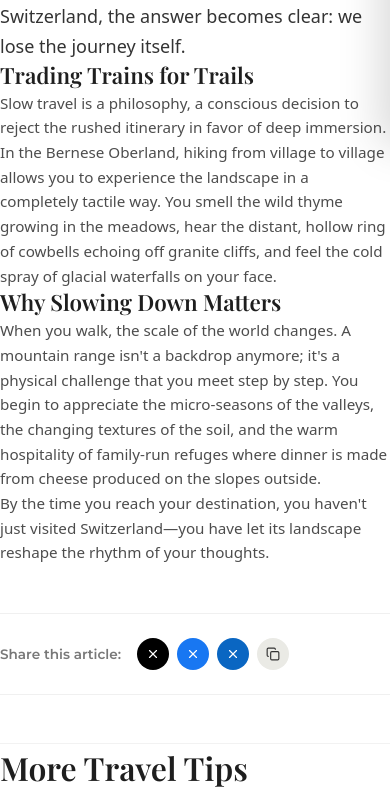
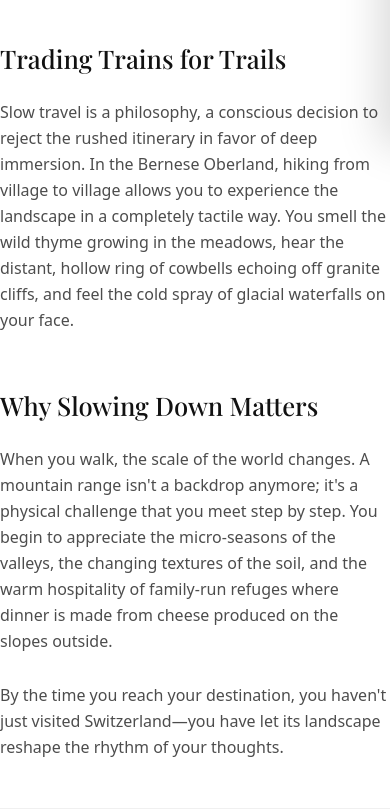
Before and after one commit to nomadica786/nomadica, a Next.js app: page /brand/journal/art-of-slow-travel-swiss-alps in a window 390 px wide. Shown: the part 699-1509 px from the top of the page. Built offline with nearby package versions, Linux system fonts and the light colour scheme; no server answers.

Commit message:
Fixed missing Tailwind CSS compilation by migrating styling to robust global CSS and refactored responsive container padding

```diff
--- a/app/brand/journal/[slug]/page.tsx
+++ b/app/brand/journal/[slug]/page.tsx
@@ -96,7 +96,6 @@ export default async function ArticlePage({ params }: PageProps) {
 
   return (
     <div className="min-h-screen bg-[#FFFFFF] text-[#1E1E1E] w-full flex flex-col items-center">
-      <div style={{ paddingTop: "75px" }}></div>
       <script
         type="application/ld+json"
         dangerouslySetInnerHTML={{ __html: JSON.stringify(jsonLd) }}
@@ -140,18 +139,9 @@ export default async function ArticlePage({ params }: PageProps) {
         </div>
 
         {/* 5. Article Rich HTML Content (Inside responsive broader text container with explicit padding) */}
-        <div className="w-full max-w-[860px] mx-auto px-4 sm:px-8">
+        <div className="w-full max-w-4xl mx-auto px-6 md:px-16 lg:px-24">
           <article
-            className="
-              py-4 w-full
-              font-['Montserrat',_sans-serif] text-[clamp(0.95rem,1.6vw,1.05rem)] leading-[1.85] text-[#1E1E1E]/80
-              [&_p]:mb-7
-              [&_h2]:font-['Playfair_Display',_serif] [&_h2]:font-semibold [&_h2]:text-[#1E1E1E] [&_h2]:mt-12 [&_h2]:mb-5 [&_h2]:text-[clamp(1.4rem,2.5vw,1.85rem)]
-              [&_h3]:font-['Playfair_Display',_serif] [&_h3]:font-semibold [&_h3]:text-[#1E1E1E] [&_h3]:mt-10 [&_h3]:mb-4 [&_h3]:text-[clamp(1.2rem,2vw,1.5rem)]
-              [&_ul]:mb-8 [&_ul]:pl-6 [&_ul]:list-disc
-              [&_ol]:mb-8 [&_ol]:pl-6 [&_ol]:list-decimal
-              [&_li]:mb-2
-            "
+            className="journal-rich-content w-full"
             dangerouslySetInnerHTML={{ __html: article.contentHtml }}
           />
 
--- a/app/globals.css
+++ b/app/globals.css
@@ -534,6 +534,64 @@ h1, h2, h3, h4, h5, h6 {
   font-style: italic;
 }
 
+/* Bulletproof Rich HTML Article Styles */
+.journal-rich-content {
+  font-family: var(--font-body), sans-serif;
+  font-size: clamp(1rem, 1.6vw, 1.1rem);
+  line-height: 1.85;
+  color: rgba(30, 30, 30, 0.85);
+  text-align: left;
+}
+.journal-rich-content p {
+  margin-bottom: 1.75rem;
+}
+.journal-rich-content h1,
+.journal-rich-content h2 {
+  font-family: var(--font-heading), serif !important;
+  font-size: clamp(1.6rem, 3vw, 2.2rem) !important;
+  font-weight: 500 !important;
+  color: var(--charcoal) !important;
+  margin-top: 3.5rem !important;
+  margin-bottom: 1.5rem !important;
+  line-height: 1.3 !important;
+}
+.journal-rich-content h3,
+.journal-rich-content h4 {
+  font-family: var(--font-heading), serif !important;
+  font-size: clamp(1.3rem, 2vw, 1.6rem) !important;
+  font-weight: 500 !important;
+  color: var(--charcoal) !important;
+  margin-top: 2.5rem !important;
+  margin-bottom: 1rem !important;
+  line-height: 1.4 !important;
+}
+.journal-rich-content ul,
+.journal-rich-content ol {
+  margin-bottom: 2rem;
+  padding-left: 2rem;
+}
+.journal-rich-content ul {
+  list-style-type: disc;
+}
+.journal-rich-content ol {
+  list-style-type: decimal;
+}
+.journal-rich-content li {
+  margin-bottom: 0.75rem;
+  padding-left: 0.25rem;
+}
+.journal-rich-content a {
+  color: var(--primary-gold);
+  text-decoration: underline;
+  text-underline-offset: 4px;
+}
+.journal-rich-content img {
+  border-radius: 1rem;
+  margin: 3rem 0;
+  width: 100%;
+  height: auto;
+}
+
 /* Hide scrollbar utility */
 .hide-scrollbar {
   scrollbar-width: none; /* Firefox */
--- a/app/journal/[slug]/page.tsx
+++ b/app/journal/[slug]/page.tsx
@@ -109,18 +109,9 @@ export default async function ArticlePage({ params }: PageProps) {
         </div>
 
         {/* 5. Article Rich HTML Content (Inside responsive broader text container with explicit padding) */}
-        <div className="w-full max-w-[860px] mx-auto px-4 sm:px-8">
+        <div className="w-full max-w-4xl mx-auto px-6 md:px-16 lg:px-24">
           <article
-            className="
-              py-4 w-full
-              font-['Montserrat',_sans-serif] text-[clamp(0.95rem,1.6vw,1.05rem)] leading-[1.85] text-[#1E1E1E]/80
-              [&_p]:mb-7
-              [&_h2]:font-['Playfair_Display',_serif] [&_h2]:font-semibold [&_h2]:text-[#1E1E1E] [&_h2]:mt-12 [&_h2]:mb-5 [&_h2]:text-[clamp(1.4rem,2.5vw,1.85rem)]
-              [&_h3]:font-['Playfair_Display',_serif] [&_h3]:font-semibold [&_h3]:text-[#1E1E1E] [&_h3]:mt-10 [&_h3]:mb-4 [&_h3]:text-[clamp(1.2rem,2vw,1.5rem)]
-              [&_ul]:mb-8 [&_ul]:pl-6 [&_ul]:list-disc
-              [&_ol]:mb-8 [&_ol]:pl-6 [&_ol]:list-decimal
-              [&_li]:mb-2
-            "
+            className="journal-rich-content w-full"
             dangerouslySetInnerHTML={{ __html: article.contentHtml }}
           />
 
```
